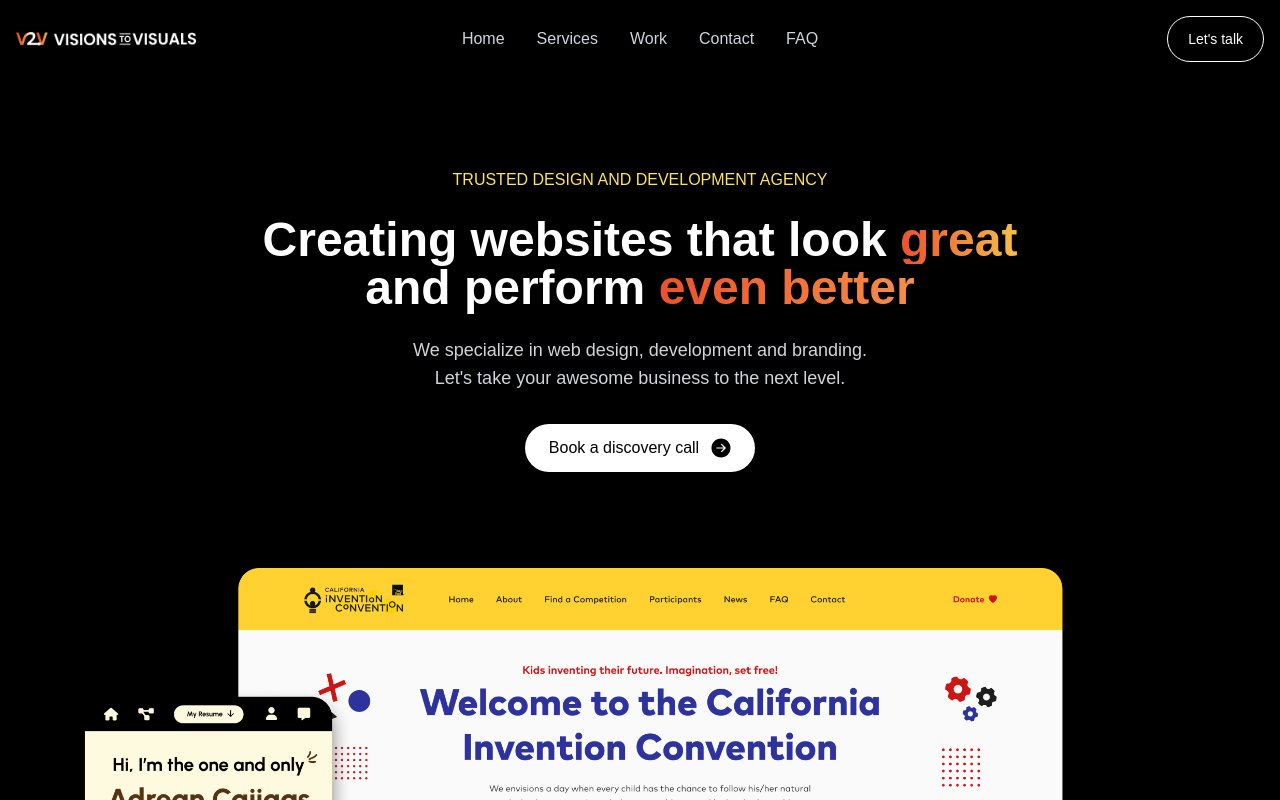
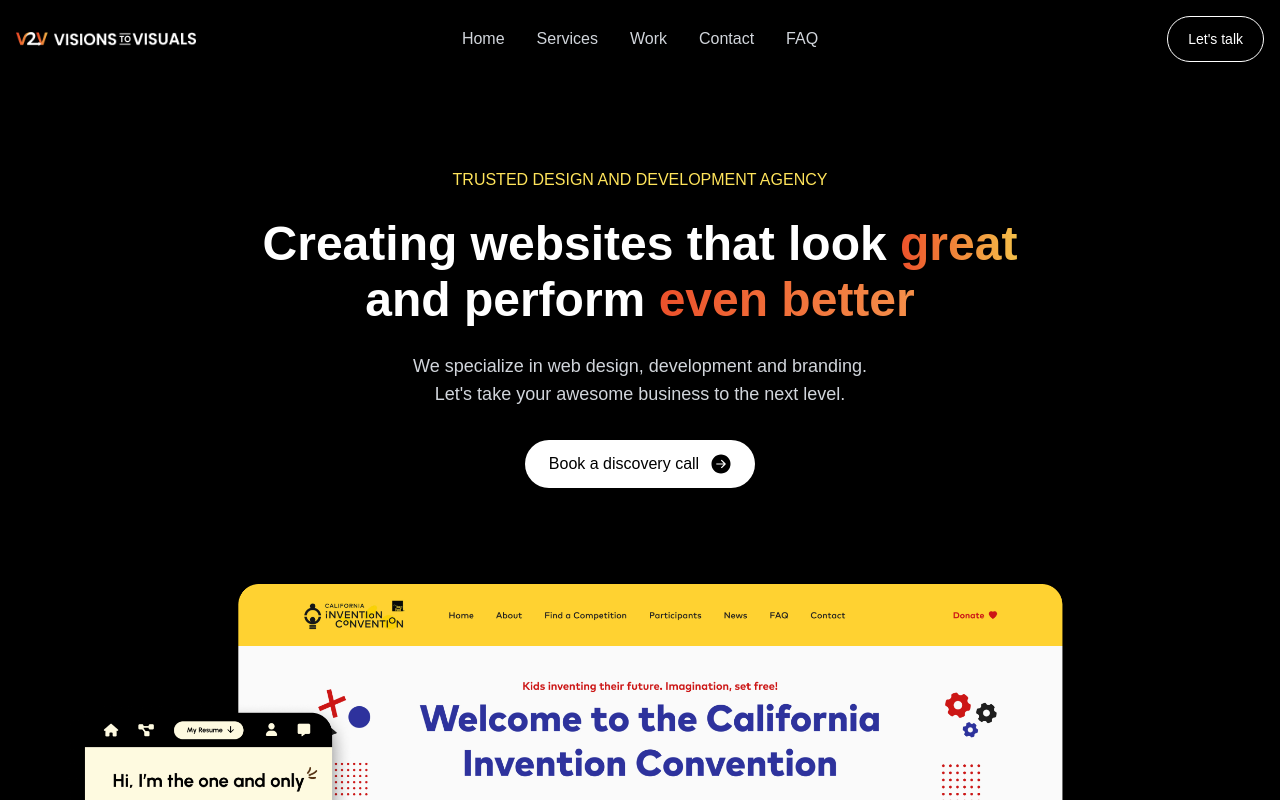
Before and after one commit to Visions-to-Visuals/v2v-website, a Next.js app: page / in a window 1280 px wide. Shown: the top 800 px of the page. Built offline with nearby package versions, Linux system fonts and the light colour scheme.

Commit message:
fix: clipping issue with hero

```diff
--- a/src/components/sections/Hero.tsx
+++ b/src/components/sections/Hero.tsx
@@ -7,12 +7,12 @@ export function Hero() {
         <div className="flex flex-col items-center text-center">
           <span className="text-[#FFE45B] mb-6">TRUSTED DESIGN AND DEVELOPMENT AGENCY</span>
 
-          <h1 className="text-5xl font-bold mb-6 max-w-3xl">
+          <h1 className="text-5xl font-bold mb-6 max-w-3xl leading-[56px]">
             Creating websites that look{' '}
-            <span className="bg-gradient-to-r from-[#EC512B] to-[#F5BF49] inline-block text-transparent bg-clip-text">great</span>
+            <span className="bg-gradient-to-r from-[#EC512B] to-[#F5BF49] text-transparent bg-clip-text">great</span>
             <br />
             and perform{' '}
-            <span className="bg-gradient-to-r from-[#EC512B] to-[#F58F49] inline-block text-transparent bg-clip-text">even better</span>
+            <span className="bg-gradient-to-r from-[#EC512B] to-[#F58F49] text-transparent bg-clip-text">even better</span>
           </h1>
 
           <p className="text-lg text-gray-300 max-w-2xl mb-8">
```
